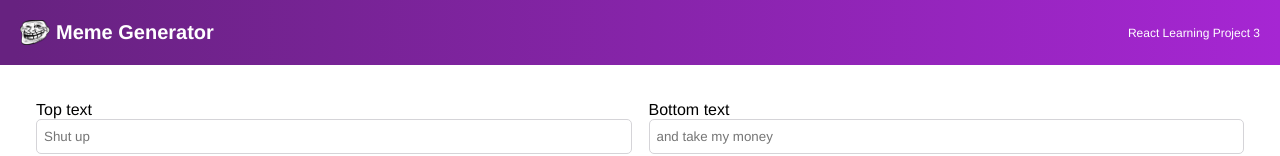
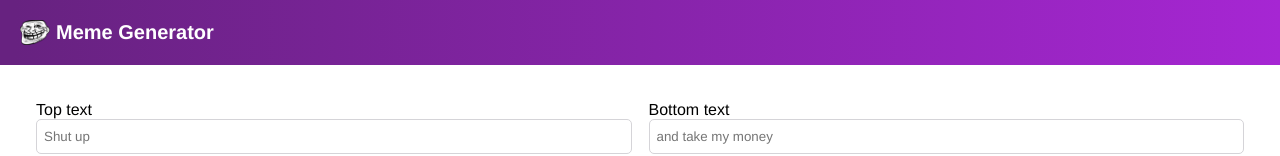
Before and after one commit to D2icehacker/Meme-Generator, a React (Create React App) app: page / in a window 1280 px wide. Shown: the top 156 px of the page. Built offline with nearby package versions, Linux system fonts and the light colour scheme.

Commit message:
update header

```diff
--- a/src/component/Header.js
+++ b/src/component/Header.js
@@ -6,7 +6,6 @@ export default function Header() {
         <header className="header">
             <img src={Images} className="header--image" />
             <h2 className="header--title">Meme Generator</h2>
-            <h4 className="header--project">React Learning Project 3</h4>
         </header>
     )
 }
```
